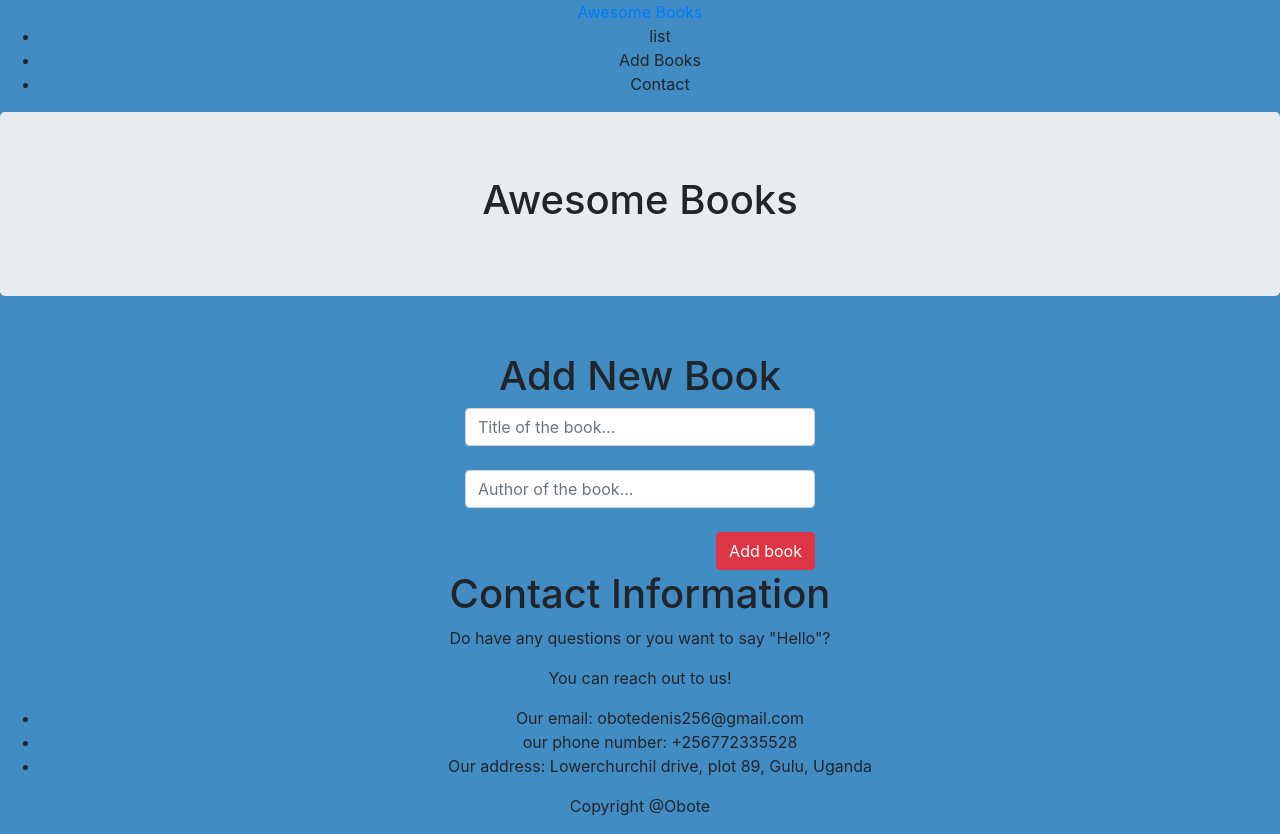
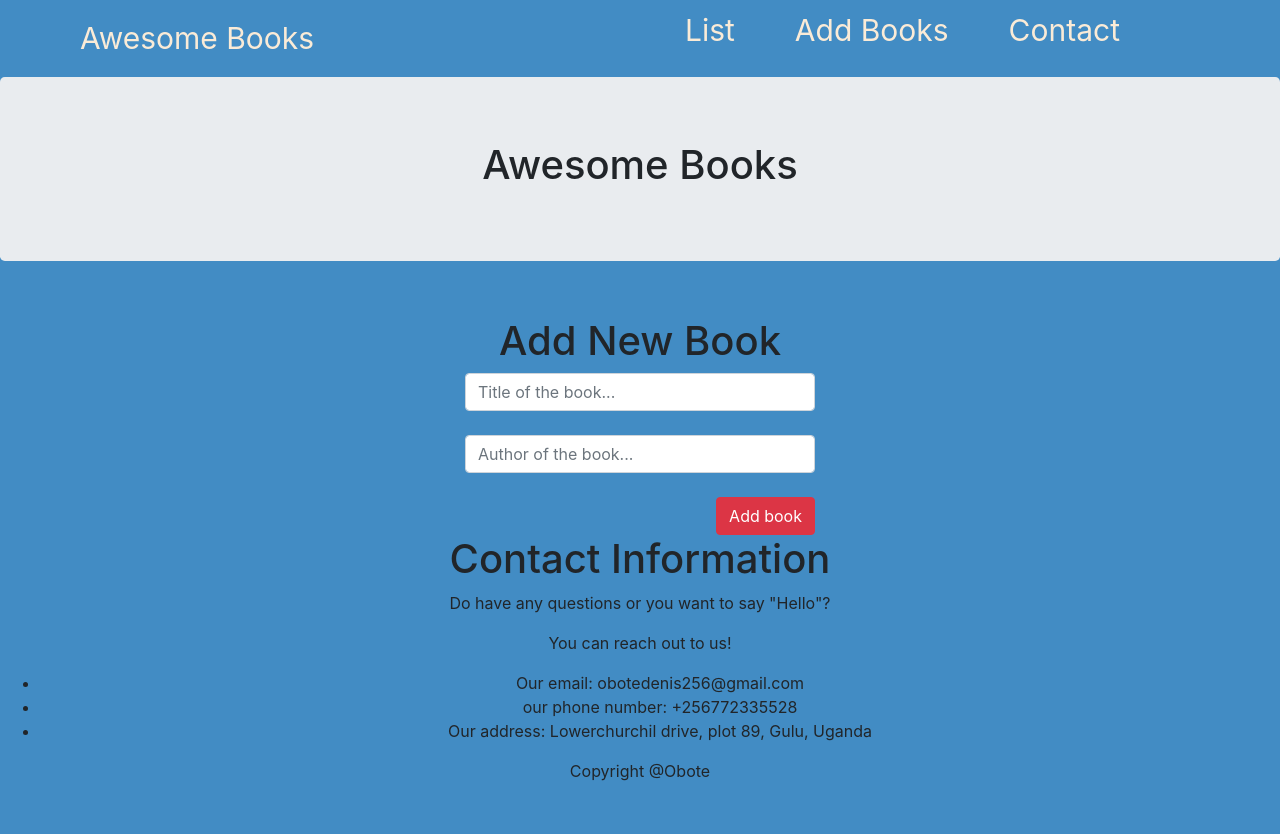
Before and after one commit to Obote/Awesome-books, a plain HTML site: page index.html in a window 1280 px wide. After the commit the page ends 800 px from the top, so only its background shows below. Drawn offline with nearby package versions, Linux system fonts and the light colour scheme.

Commit message:
Add nav bar style

```diff
--- a/index.html
+++ b/index.html
@@ -9,12 +9,12 @@
      <title>Awesome Books</title>
 </head>
 <body>
-    <nav>
+    <nav class="navbar">
         <a href="#">Awesome Books</a>
-        <ul>
-            <li>list</li>
-            <li>Add Books</li>
-            <li>Contact</li>
+        <ul class="navbar-item">
+            <a href="#"><li>List</li></a>
+            <a href="#"><li>Add Books</li></a>
+            <a href="#"><li>Contact</li></a>
         </ul>
     </nav>
     <div class="jumbotron text-center">
--- a/style/style.css
+++ b/style/style.css
@@ -1,5 +1,5 @@
 * {
-  margin: 0;
+  margin: 0px;
 }
 
 body {
@@ -12,3 +12,26 @@ body {
   display: flex;
   float: right;
 }
+
+.navbar{
+  display: flex;
+  font-size: 30px;
+  margin: 0 5%;
+  color: antiquewhite;
+  }
+
+.navbar-item {
+  display: flex;
+  margin-right: 50px;
+  }
+
+.navbar-item li {
+  padding-left: 20px;
+  list-style-type: none;
+  padding: 0 30px;
+}
+
+.navbar a {
+  text-decoration: none;
+  color: antiquewhite;
+}
```
